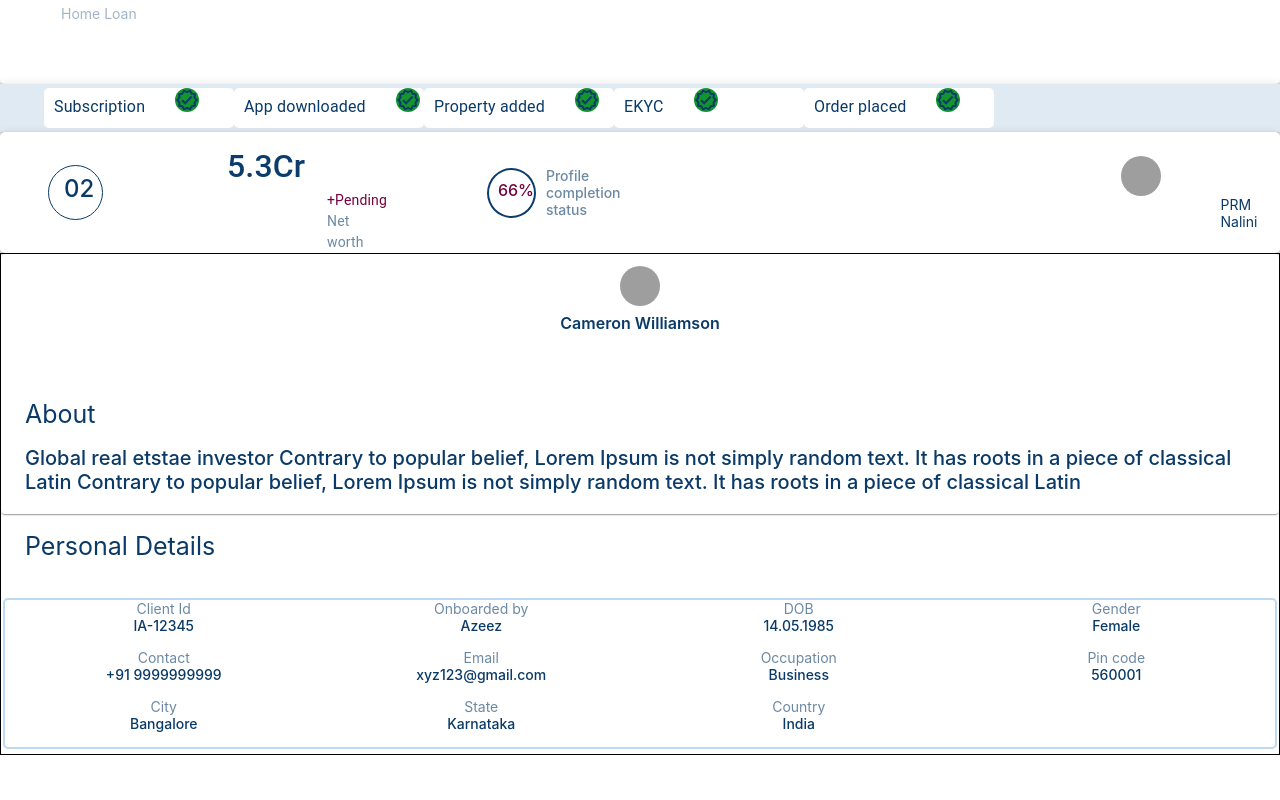
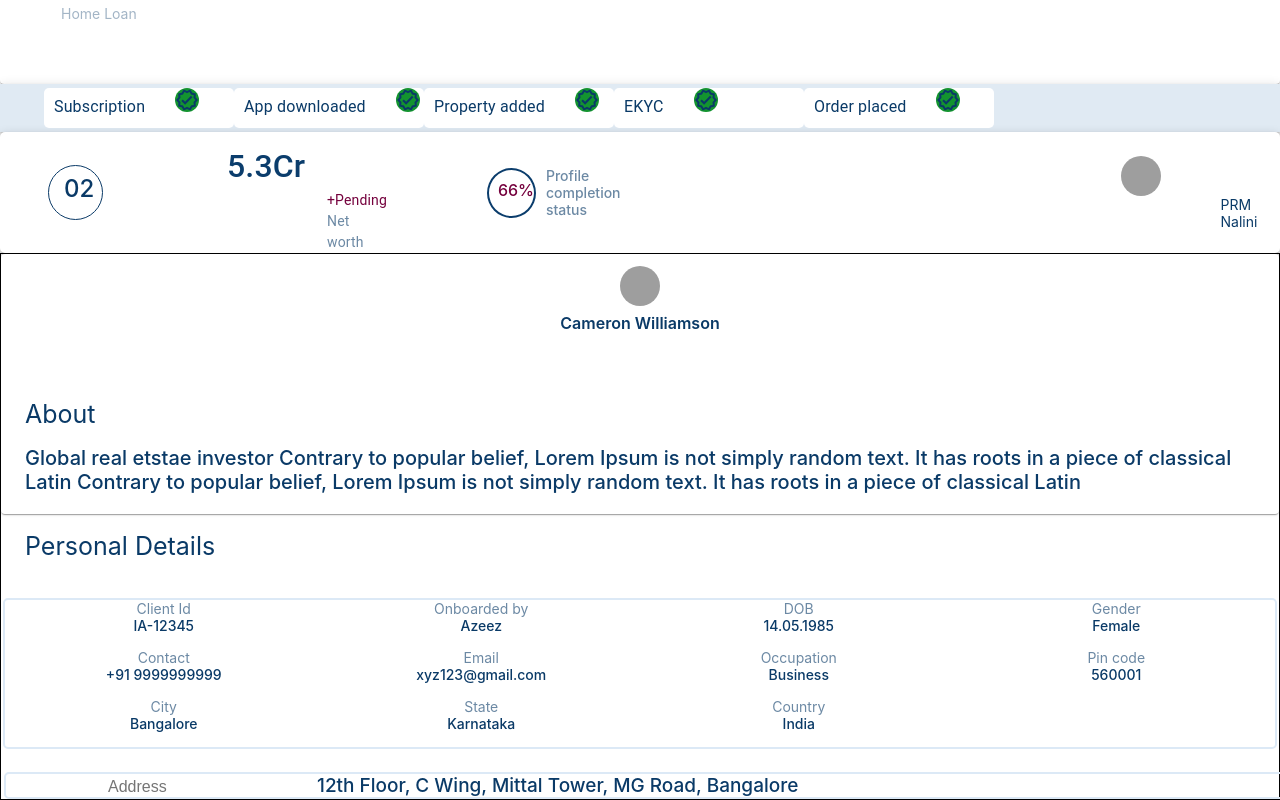
Before and after one commit to Nandaniyadav/Indiaasetz_Assignment, a React (Create React App) app: page / in a window 1280 px wide. Shown: the part 1038-1838 px from the top of the page. Before the commit the page ends 1793 px from the top, so only its background shows below. Built offline with nearby package versions, Linux system fonts and the light colour scheme; grey boxes are pictures that could not be loaded.

Commit message:
complete company addres

```diff
--- a/src/components/common/DetailsAbout/About-style.css
+++ b/src/components/common/DetailsAbout/About-style.css
@@ -34,7 +34,7 @@
 /* style for grids */
 .divcontainer {
     margin-top: 20px;
-    border: 2px solid #bdd9f3;
+    border: 2px solid #dce9f6;
     border-radius: 5px;
     padding-bottom: 15px;
     box-sizing: border-box;
@@ -69,3 +69,31 @@
     word-wrap: break-word;
     margin-top: 15px;
 }
+
+/* company address style */
+.addressdiv {
+    height: 100%;
+    width: 100%;
+    margin-top: 23px;
+    border: 2px solid #dce9f6;
+    margin-left: 3px;
+    margin-right: 3px;
+    border-radius: 5px;
+}
+
+input {
+    margin-left: 100px;
+    border: none;
+    color: rgba(10, 58, 103, 0.60);
+    font-size: 16px;
+    font-weight: 400;
+    word-wrap: break-word;
+}
+
+.companyAddress {
+    display: inline;
+    color: #0A3A67;
+    font-size: 19px;
+    font-weight: 500;
+    word-wrap: break-word;
+}
--- a/src/components/common/DetailsAbout/About.js
+++ b/src/components/common/DetailsAbout/About.js
@@ -84,6 +84,11 @@ const About = () => {
 </Grid>
 </div>
 
+{/* company address */}
+<div className="addressdiv">
+<input placeholder="Address"/>
+<div className="companyAddress">12th Floor, C Wing, Mittal Tower, MG Road, Bangalore</div>
+</div>
     </div>
   );
 };
```
